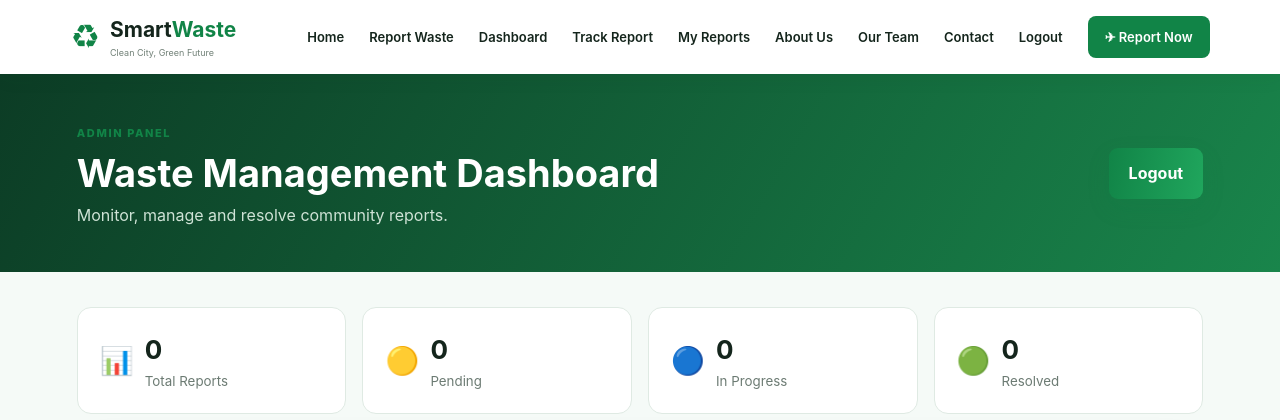
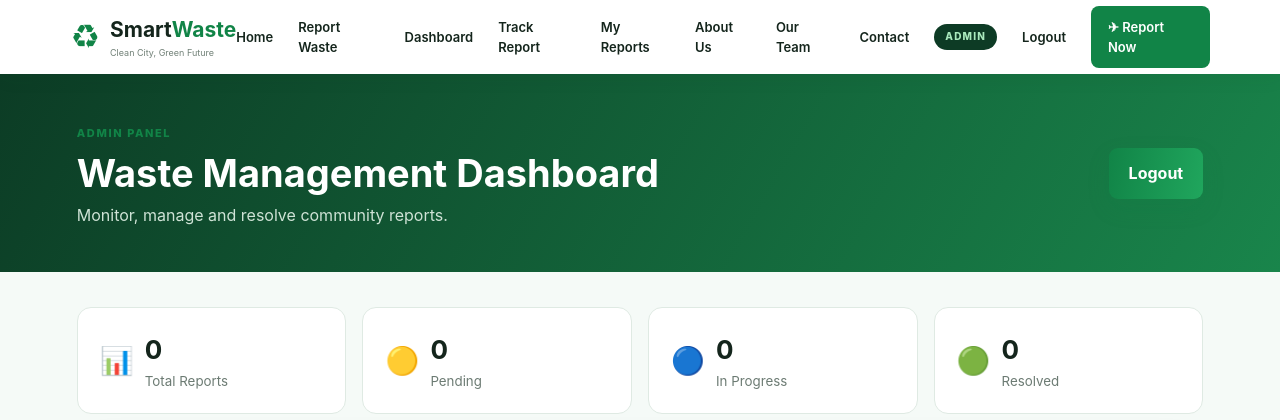
Before and after one commit to A-zbot/SmartWaste, a Flask app: page /admin in a window 1280 px wide. Shown: the top 420 px of the page. Run offline with Flask 3, Linux system fonts and the light colour scheme; the visitor is signed in with stand-in values (Sample User, id 1); data that the repository does not hold is empty.

Commit message:
Modify admin module

```diff
--- a/static/style.css
+++ b/static/style.css
@@ -78,3 +78,5 @@
 .empty-state p{color:var(--muted);max-width:460px;margin:0 auto 20px}
 @media(max-width:900px){.rt-steps{grid-template-columns:1fr}}
 @media(max-width:650px){.report-card{padding:20px}.report-card-head{flex-direction:column}.report-card-body{flex-direction:column}.thumb-lg{width:100%;height:190px}.track-box form{flex-direction:column;align-items:stretch}.track-box .btn{justify-content:center}}
+
+.admin-chip{background:#0d3b25;color:#a9eabd;padding:5px 11px;border-radius:14px;font-size:10px;font-weight:800;letter-spacing:1.2px}
--- a/templates/base.html
+++ b/templates/base.html
@@ -17,11 +17,12 @@
   <div class="nav-links" id="navLinks">
     <a href="/">Home</a>
     <a href="/report">Report Waste</a>
-    <a href="/admin">Dashboard</a>
+    {% if session.get('admin') %}<a href="/admin">Dashboard</a>{% endif %}
     <a href="/track">Track Report</a>
     {% if session.get('user_id') %}<a href="/my_reports">My Reports</a>{% endif %}
     <a href="/about">About Us</a><a href="/team">Our Team</a>
     <a href="/contact">Contact</a>
+    {% if session.get('admin') %}<span class="admin-chip">ADMIN</span>{% endif %}
     {% if session.get('admin') or session.get('user_id') %}<a href="/logout">Logout</a>{% else %}<a href="/login">Login</a><a href="/signup">Sign Up</a>{% endif %}
     <a class="nav-cta" href="/report">✈ Report Now</a>
   </div>
@@ -45,7 +46,7 @@
       <p>Smart citizen reporting for cleaner streets, healthier communities and a greener future.</p>
       <div class="socials"><span>f</span><span>◎</span><span>in</span></div>
     </div>
-    <div><h4>Quick Links</h4><a href="/">Home</a><a href="/report">Report Waste</a><a href="/track">Track Report</a><a href="/admin">Dashboard</a><a href="/about">About Us</a><a href="/team">Our Team</a><a href="/contact">Contact</a></div>
+    <div><h4>Quick Links</h4><a href="/">Home</a><a href="/report">Report Waste</a><a href="/track">Track Report</a>{% if session.get('admin') %}<a href="/admin">Dashboard</a>{% endif %}<a href="/about">About Us</a><a href="/team">Our Team</a><a href="/contact">Contact</a></div>
     <div><h4>Useful Links</h4><a href="/">How It Works</a><a href="/report">Waste Categories</a><a href="/about">Privacy Policy</a><a href="/about">Terms & Conditions</a></div>
     <div><h4>Contact</h4><p>✉ support@smartwaste.demo</p><p>☎ +91 99711 45113</p><p>📍 India</p></div>
   </div>
```
